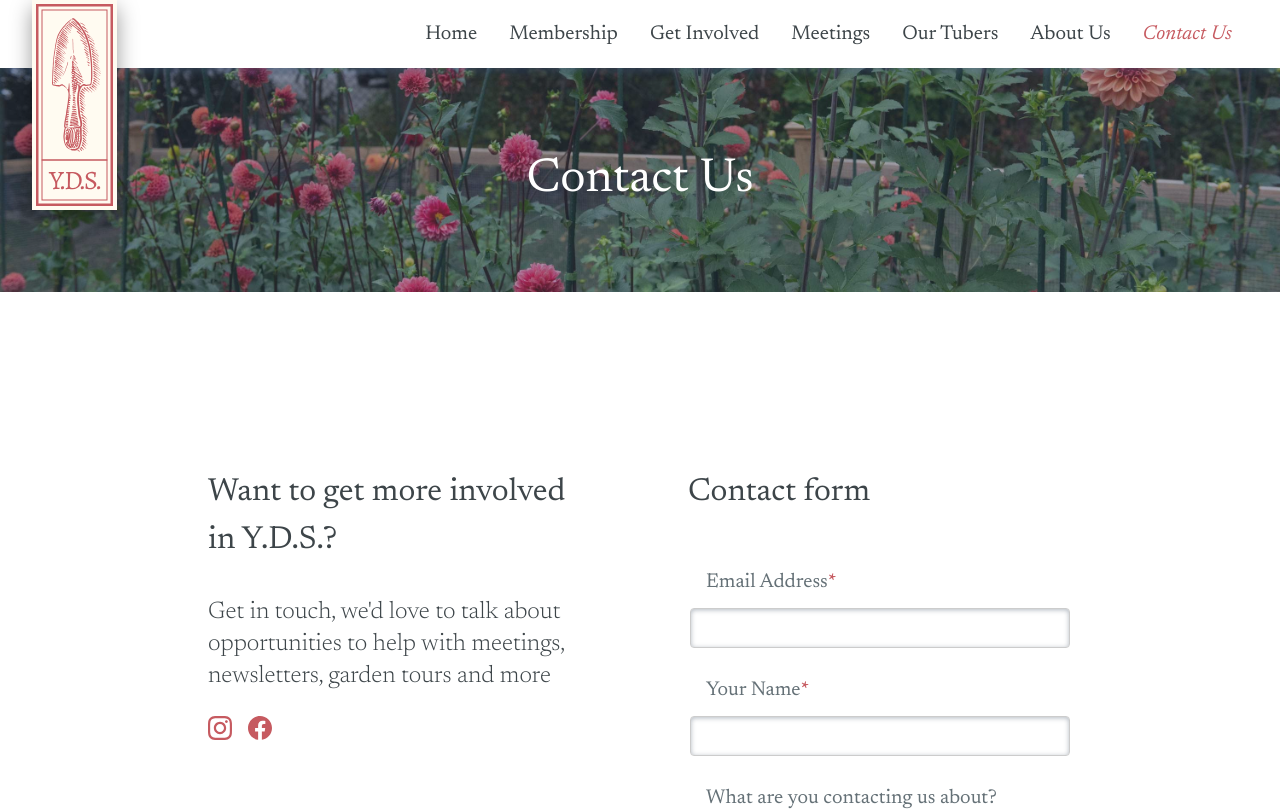
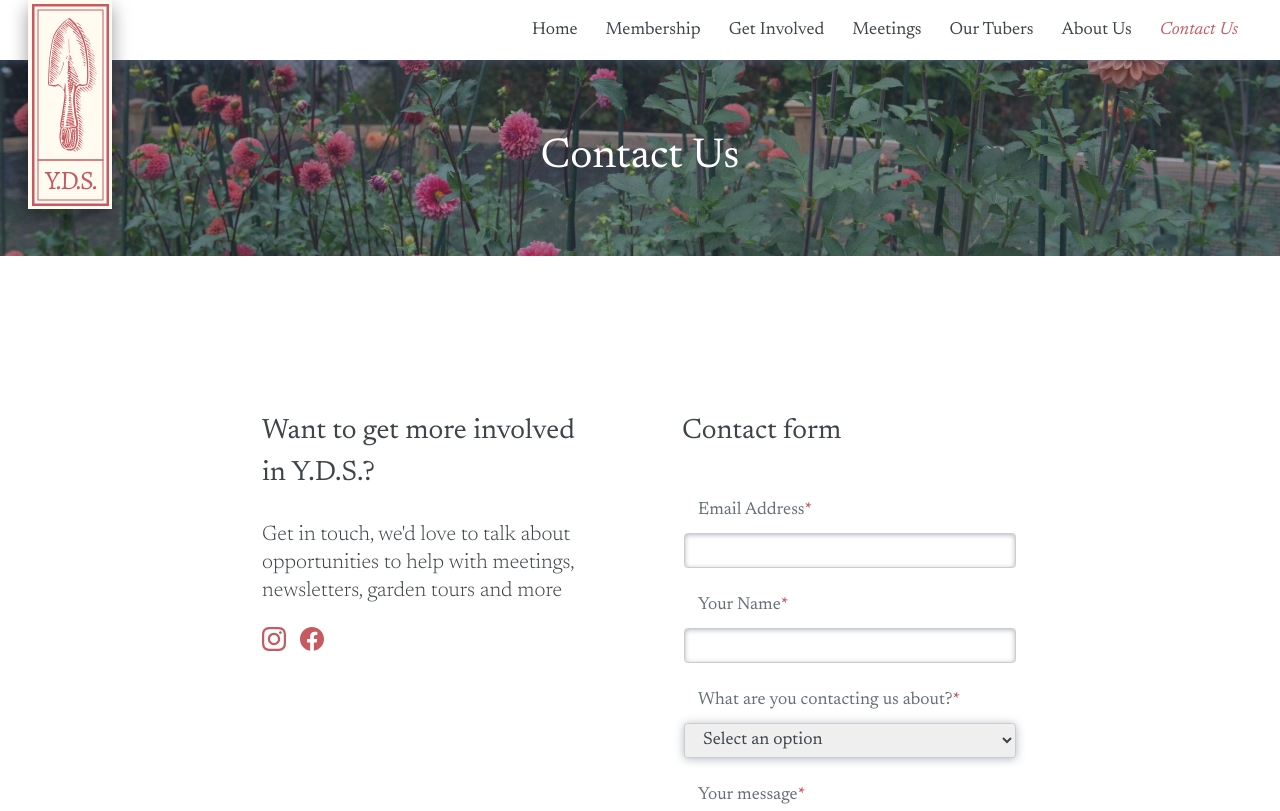
Before and after one commit to johnthedesigner/yds-static, a Next.js app in the folder src/: page /contact in a window 1280 px wide. Shown: the top 811 px of the page. Built offline with nearby package versions, Linux system fonts and the light colour scheme.

Commit message:
Updating copy and contact form options

```diff
--- a/src/components/bumper.js
+++ b/src/components/bumper.js
@@ -12,10 +12,27 @@ const BumperLink = (props) => {
     }
 }
 
+const BumperText = (props) => {
+    if (props.text) {
+        return <h3>{props.text}</h3>
+    } else {
+        return null
+    }
+}
+
+const BumperSmallText = (props) => {
+    if (props.text) {
+        return <p>{props.text}</p>
+    } else {
+        return null
+    }
+}
+
 const Bumper = (props) => {
     return (
         <div className="bumper">
-            <h3>{props.text}</h3>
+            <BumperText text={props.text} />
+            <BumperSmallText text={props.smallText} />
             <BumperLink
                 buttonUrl={props.buttonUrl}
                 buttonLabel={props.buttonLabel}
--- a/src/pages/contact.js
+++ b/src/pages/contact.js
@@ -49,7 +49,7 @@ export default function Contact() {
         if (isOther()) {
             return (
                 <TextInput
-                    label="If other, what category?"
+                    label="If other, what subject?"
                     name="entry.389562223"
                     required={true}
                 />
@@ -102,23 +102,46 @@ export default function Contact() {
                             required={true}
                         />
                         <fieldset>
-                            <label>What are you contacting us about?</label>
+                            <label>
+                                What are you contacting us about?
+                                <RequiredMark />
+                            </label>
                             <select
                                 onChange={(e) => setTopic(e.target.value)}
                                 value={topic}
                                 name="entry.1748743079"
+                                required="true"
                             >
                                 <option value="">Select an option</option>
-                                <option value="article">
-                                    Newsletter article
+                                <option value="Membership Question">
+                                    Membership Question
+                                </option>
+                                <option value="Growing Partnership">
+                                    Growing Partnership
+                                </option>
+                                <option value="Getting Involved">
+                                    Getting Involved
+                                </option>
+                                <option value="Dahlia Questions">
+                                    Dahlia Questions
+                                </option>
+                                <option value="Try Out a Meeting">
+                                    Try Out a Meeting
+                                </option>
+                                <option value="Tuber Sale">Tuber Sale</option>
+                                <option value="Club Idea/Feedback">
+                                    Club Idea/Feedback
                                 </option>
                                 <option value="other">Other</option>
                             </select>
                         </fieldset>
                         <OtherFormField />
                         <fieldset>
-                            <label>Your message</label>
-                            <textarea name="entry.84551917" />
+                            <label>
+                                Your message
+                                <RequiredMark />
+                            </label>
+                            <textarea required name="entry.84551917" />
                         </fieldset>
                         <button className="button" type="submit">
                             Submit
--- a/src/pages/get-involved.js
+++ b/src/pages/get-involved.js
@@ -15,6 +15,7 @@ export default function Events() {
             />
             <Bumper
                 text="Want to get more involved in Y.D.S.? Get in touch, we'd love to talk about opportunities to help with meetings, newsletters, garden tours and more"
+                smallText="Time is our most valued asset.  We appreciate any amount of time you can contribute because running a successful club takes many hands, especially when it’s a brand new club.  If you would like to be at the forefront of making this club happen as a contributing member we welcome the assistance and expertise you can share.  Please see below ways to get involved.  Reach out to us via email (link to contact page) if you have any special skills or ideas on ways you can get involved."
                 buttonUrl="/contact"
                 buttonLabel="Get in Touch"
             />
--- a/src/pages/home.js
+++ b/src/pages/home.js
@@ -1,4 +1,5 @@
 import Link from 'next/link'
+
 import Page from '../components/page'
 import pages from '../pages.json'
 import Hero from '../components/hero'
--- a/src/styles/globals.css
+++ b/src/styles/globals.css
@@ -8,7 +8,7 @@ body {
     /* font-family: -apple-system, BlinkMacSystemFont, Segoe UI, Roboto, Oxygen,
     Ubuntu, Cantarell, Fira Sans, Droid Sans, Helvetica Neue, sans-serif; */
     font-family: 'Newsreader', serif;
-    font-size: 16px;
+    font-size: 14px;
     color: #3d4549;
 }
 
@@ -147,6 +147,12 @@ button[type='submit'] {
 .required-footnote {
     color: #c65a60;
     font-size: 1rem;
+}
+
+.form-divider {
+    height: 1px;
+    border: none;
+    background: #ddd;
 }
 
 /* Page Styles */
```
Also changed, not shown: src/pages/about.js (+17 -4 lines), src/pages/meetings.js (+30 -14 lines), src/pages/membership/index.js (+5 -2 lines), src/pages/membership/join.js (+16 -8 lines).
